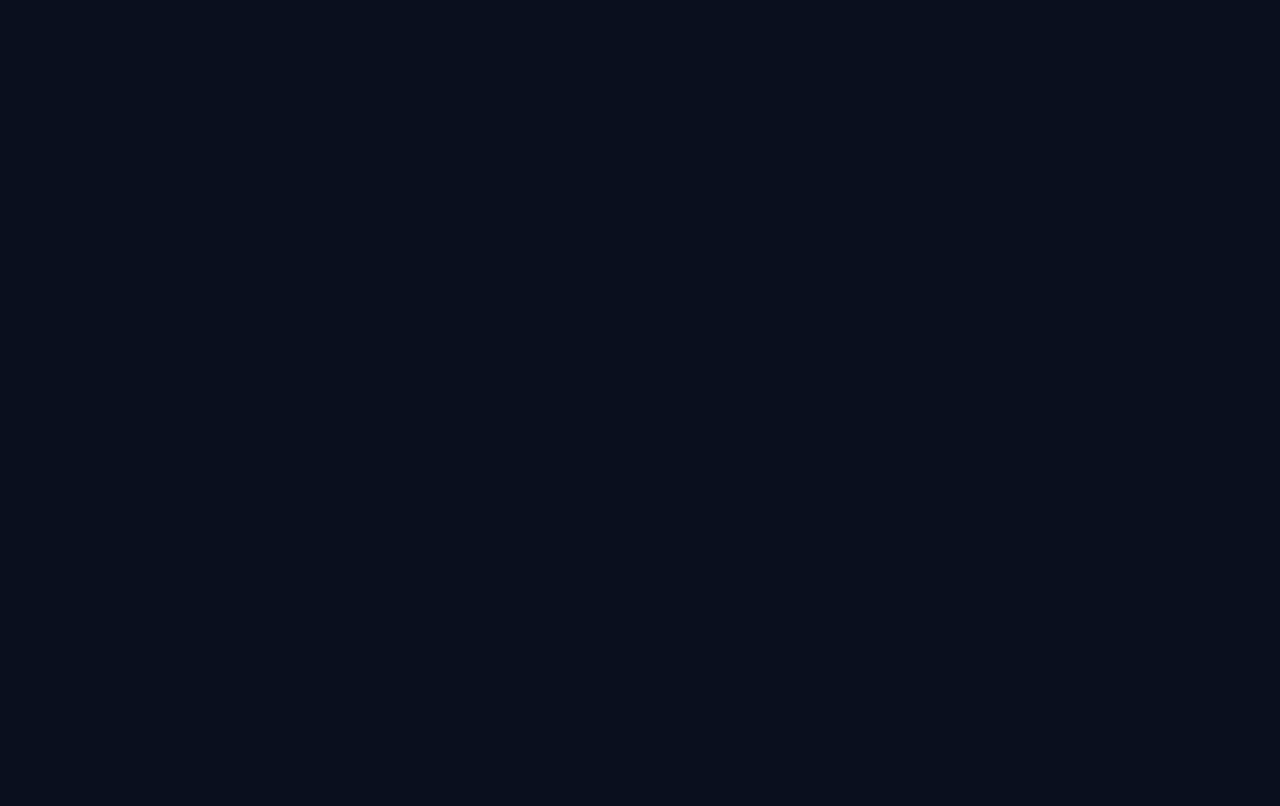
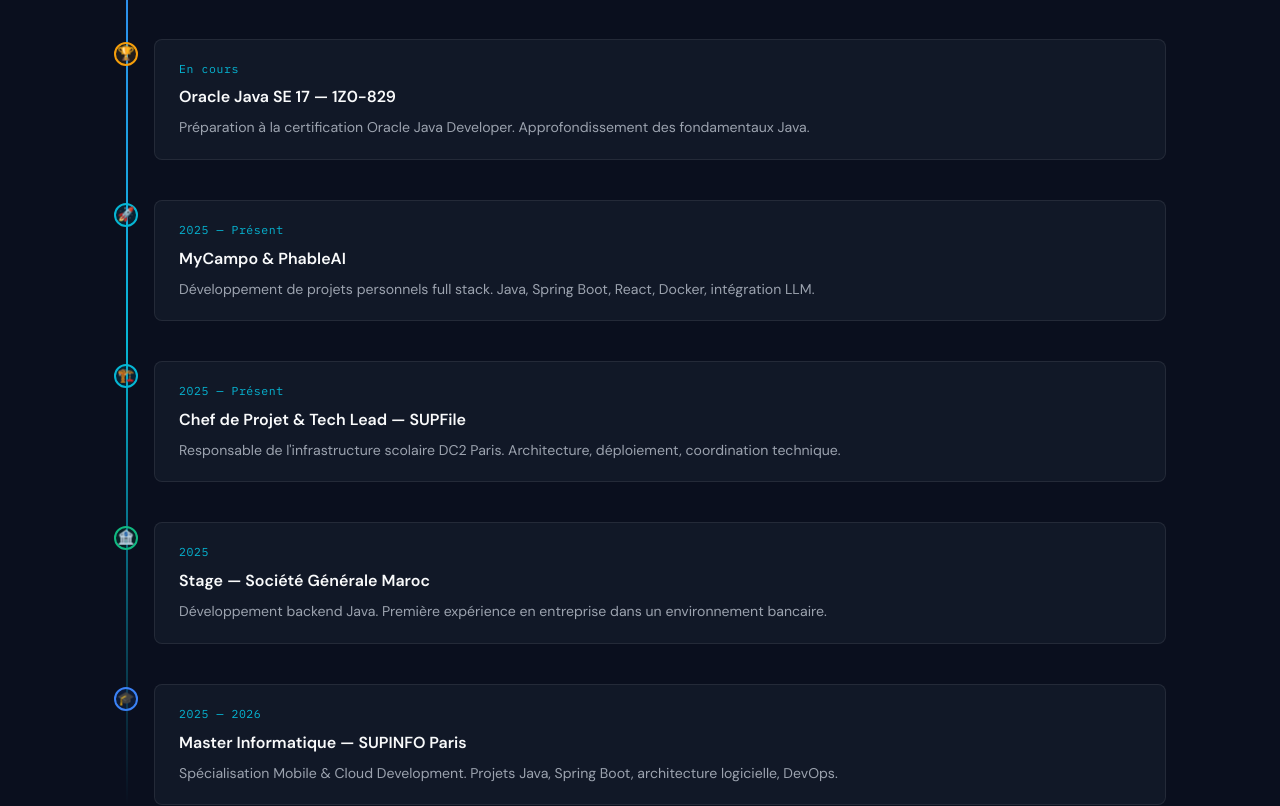
Before and after one commit to AymanMain/ayman-portfolio, a React (Vite) app: page / in a window 1280 px wide. Shown: the part 3819-4625 px from the top of the page. Before the commit the page ends 3570 px from the top, so only its background shows below. Built offline with nearby package versions, Linux system fonts and the light colour scheme.

Commit message:
feat(journey): add timeline parcours section

```diff
--- a/src/sections/Journey.jsx
+++ b/src/sections/Journey.jsx
@@ -1,3 +1,96 @@
+import { useEffect, useRef } from 'react'
+import SectionTitle from '../components/SectionTitle'
+import styles from './Journey.module.css'
+
+const ENTRIES = [
+  {
+    date: '2026 — Objectif',
+    type: 'goal',
+    title: 'Stage juin 2026 / Alternance sept 2026',
+    detail: 'À la recherche d\'une opportunité Full Stack Java/Cloud en Île-de-France pour contribuer sur des projets réels.',
+    icon: '🎯',
+  },
+  {
+    date: 'En cours',
+    type: 'certification',
+    title: 'Oracle Java SE 17 — 1Z0-829',
+    detail: 'Préparation à la certification Oracle Java Developer. Approfondissement des fondamentaux Java.',
+    icon: '🏆',
+  },
+  {
+    date: '2025 — Présent',
+    type: 'project',
+    title: 'MyCampo & PhableAI',
+    detail: 'Développement de projets personnels full stack. Java, Spring Boot, React, Docker, intégration LLM.',
+    icon: '🚀',
+  },
+  {
+    date: '2025 — Présent',
+    type: 'project',
+    title: 'Chef de Projet & Tech Lead — SUPFile',
+    detail: 'Responsable de l\'infrastructure scolaire DC2 Paris. Architecture, déploiement, coordination technique.',
+    icon: '🏗️',
+  },
+  {
+    date: '2025',
+    type: 'work',
+    title: 'Stage — Société Générale Maroc',
+    detail: 'Développement backend Java. Première expérience en entreprise dans un environnement bancaire.',
+    icon: '🏦',
+  },
+  {
+    date: '2025 — 2026',
+    type: 'education',
+    title: 'Master Informatique — SUPINFO Paris',
+    detail: 'Spécialisation Mobile & Cloud Development. Projets Java, Spring Boot, architecture logicielle, DevOps.',
+    icon: '🎓',
+  },
+]
+
 export default function Journey() {
-  return <section id="parcours"></section>
+  const itemsRef = useRef([])
+
+  useEffect(() => {
+    const observer = new IntersectionObserver(
+      (entries) => {
+        entries.forEach((entry) => {
+          if (entry.isIntersecting) {
+            entry.target.classList.add(styles.visible)
+          }
+        })
+      },
+      { threshold: 0.15 }
+    )
+
+    itemsRef.current.forEach((el) => el && observer.observe(el))
+    return () => observer.disconnect()
+  }, [])
+
+  return (
+    <section id="parcours" className={`${styles.journey} section-padding`} style={{ scrollMarginTop: '64px' }}>
+      <div className="container">
+        <SectionTitle>Parcours</SectionTitle>
+        <p className="section-subtitle">Formation, expériences et objectifs</p>
+
+        <div className={styles.timeline}>
+          {ENTRIES.map((entry, i) => (
+            <div
+              key={i}
+              ref={(el) => (itemsRef.current[i] = el)}
+              className={`${styles.entry} ${styles[`entry_${entry.type}`]}`}
+            >
+              <div className={styles.iconWrap}>
+                <span className={styles.icon}>{entry.icon}</span>
+              </div>
+              <div className={styles.content}>
+                <time className={styles.date}>{entry.date}</time>
+                <h3 className={styles.title}>{entry.title}</h3>
+                <p className={styles.detail}>{entry.detail}</p>
+              </div>
+            </div>
+          ))}
+        </div>
+      </div>
+    </section>
+  )
 }
--- /dev/null
+++ b/src/sections/Journey.module.css
@@ -0,0 +1,121 @@
+.journey {
+  background: var(--color-bg);
+}
+
+.timeline {
+  position: relative;
+  padding-left: 2.5rem;
+}
+
+.timeline::before {
+  content: '';
+  position: absolute;
+  left: 0.75rem;
+  top: 0;
+  bottom: 0;
+  width: 2px;
+  background: linear-gradient(to bottom, var(--color-accent), var(--color-accent-cyan), transparent);
+}
+
+.entry {
+  position: relative;
+  margin-bottom: 2.5rem;
+  opacity: 0;
+  transform: translateX(-16px);
+  transition: opacity 0.5s ease, transform 0.5s ease;
+}
+
+.entry:last-child {
+  margin-bottom: 0;
+}
+
+.visible {
+  opacity: 1;
+  transform: translateX(0);
+}
+
+.iconWrap {
+  position: absolute;
+  left: -2.5rem;
+  top: 0.2rem;
+  width: 1.5rem;
+  height: 1.5rem;
+  border-radius: 50%;
+  display: flex;
+  align-items: center;
+  justify-content: center;
+  font-size: 0.85rem;
+  border: 2px solid var(--color-border);
+  background: var(--color-bg);
+  z-index: 1;
+}
+
+/* Dot color by type */
+.entry_education .iconWrap {
+  border-color: var(--color-accent);
+  background: rgba(59, 130, 246, 0.1);
+}
+
+.entry_project .iconWrap {
+  border-color: var(--color-accent-cyan);
+  background: rgba(6, 182, 212, 0.1);
+}
+
+.entry_work .iconWrap {
+  border-color: var(--color-accent-green);
+  background: rgba(16, 185, 129, 0.1);
+}
+
+.entry_certification .iconWrap {
+  border-color: var(--color-accent-gold);
+  background: rgba(245, 158, 11, 0.1);
+}
+
+.entry_goal .iconWrap {
+  border-color: var(--color-accent-purple);
+  background: rgba(139, 92, 246, 0.1);
+}
+
+.content {
+  background: var(--color-surface);
+  border: 1px solid var(--color-border);
+  border-radius: var(--radius);
+  padding: 1.25rem 1.5rem;
+  transition: border-color 0.2s;
+}
+
+.content:hover {
+  border-color: rgba(59, 130, 246, 0.25);
+}
+
+.date {
+  font-family: var(--font-mono);
+  font-size: 0.72rem;
+  color: var(--color-accent-cyan);
+  display: block;
+  margin-bottom: 0.4rem;
+  letter-spacing: 0.05em;
+}
+
+.title {
+  font-size: 1rem;
+  font-weight: 600;
+  color: var(--color-text);
+  margin-bottom: 0.4rem;
+}
+
+.detail {
+  font-size: 0.88rem;
+  color: var(--color-text-muted);
+  line-height: 1.6;
+}
+
+@media (max-width: 640px) {
+  .timeline {
+    padding-left: 2rem;
+  }
+
+  .iconWrap {
+    left: -2rem;
+  }
+}
```
